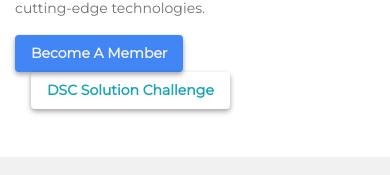
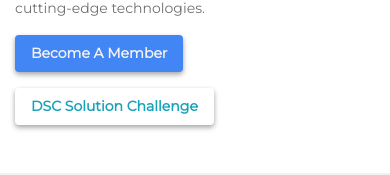
Before and after one commit to dsckiet/dsckiet.github.io, a React (Create React App) app: page / in a window 390 px wide. Shown: the part 604-779 px from the top of the page. Built offline with nearby package versions, Linux system fonts and the light colour scheme; no server answers.

Commit message:
few UI improvements

```diff
--- a/public/assets/stylesheets/style.css
+++ b/public/assets/stylesheets/style.css
@@ -148,6 +148,19 @@
   }
 }
 
+@media (max-width: 450px){
+  .other_btn{
+    margin-top: 16px;
+    margin-left: 0;
+  }
+}
+
+@media (max-width: 766px) {
+  .storyimage{
+    margin-bottom: 16px;
+  }
+}
+
 .team-member {
   border-radius: 50%;
   width: 30%;
--- a/src/components/Featured/Featured.js
+++ b/src/components/Featured/Featured.js
@@ -16,6 +16,7 @@
               <div className="row">
                 <div className="col-md-3 col-sm-12">
                   <img
+                    className="storyimage"
                     src={`${photoUrl}${this.props.story.image}`}
                     width="100%"
                     alt=""
--- a/src/components/Homepage/Static.js
+++ b/src/components/Homepage/Static.js
@@ -41,7 +41,7 @@
               </a>
               <Link
                 to="/solution-challenge"
-                className="btn btn-outline-info sec_btn"
+                className="btn btn-outline-info sec_btn other_btn"
               >
                 DSC Solution Challenge
               </Link>
--- a/src/components/Member/Member.js
+++ b/src/components/Member/Member.js
@@ -3,10 +3,9 @@
 export default class Member extends Component {
   render() {
     const { profile } = this.props;
-    // const photoUrl = process.env.REACT_APP_PHOTO_URL;
-    const photoUrl = "http://dsckiet.herokuapp.com"
+    const photoUrl = process.env.REACT_APP_PHOTO_URL;
     return (
-      <div className="col-lg-3 col-md-4 col-sm-6 col-6 text-center member">
+      <div className="col-lg-3 col-md-4 col-sm-6 col-12 text-center member">
         <div className="card p-4 text-center">
           <img
             src={`${photoUrl}${profile.photo}`}
```
